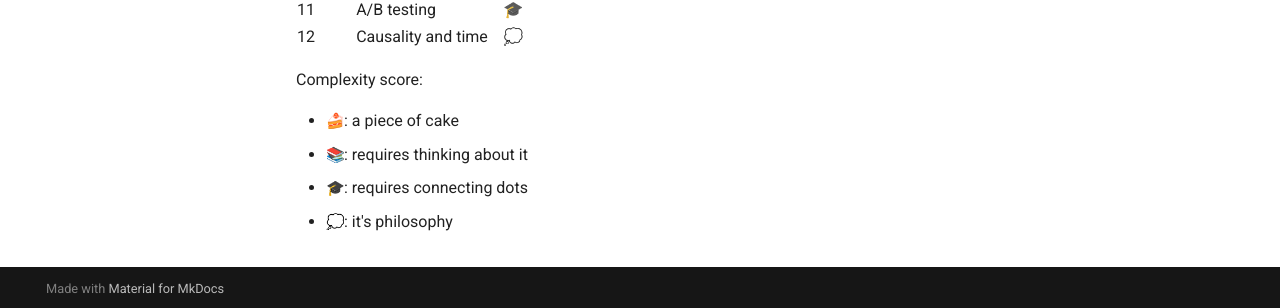
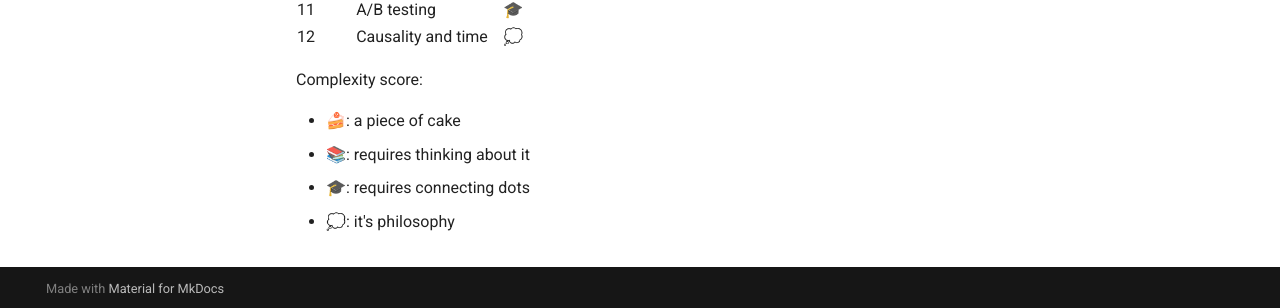
Before and after one commit to emilioMaddalena/causal-inference-studies, an MkDocs documentation site: the page built from material/index.md, in a window 1280 px wide and 1189 px high. Shown: the part 878-1186 px from the top of the window. Built offline with MkDocs 1.6.1 and Material for MkDocs 9.7.7, drawn with Linux system fonts in a browser that asks for light colours; emoji names are drawn with the system emoji font; comment, search, counter and statistics services are not loaded; some of the changed lines change nothing that is shown.

Commit message:
Use unicode emojis for consistency

```diff
--- a/material/index.md
+++ b/material/index.md
@@ -60,9 +60,7 @@
 
 Complexity score:
 
-- :cake:: a piece of cake
-- :books:: requires thinking about it
-
-- :mortar_board:: requires connecting dots
-
-- :thought_balloon:: it's philosophy
+- 🍰: a piece of cake
+- 📚: requires thinking about it
+- 🎓: requires connecting dots
+- 💭: it's philosophy
```
